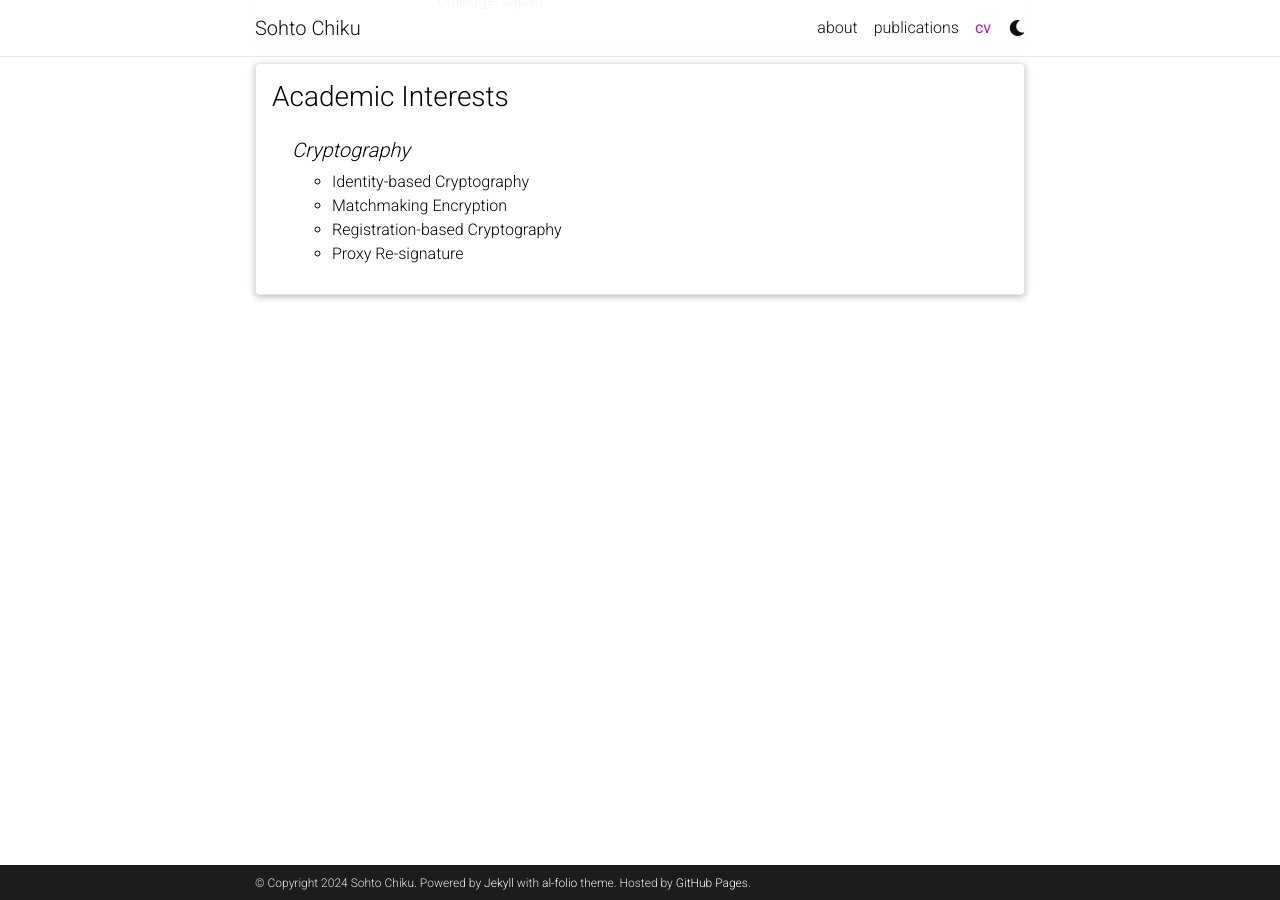
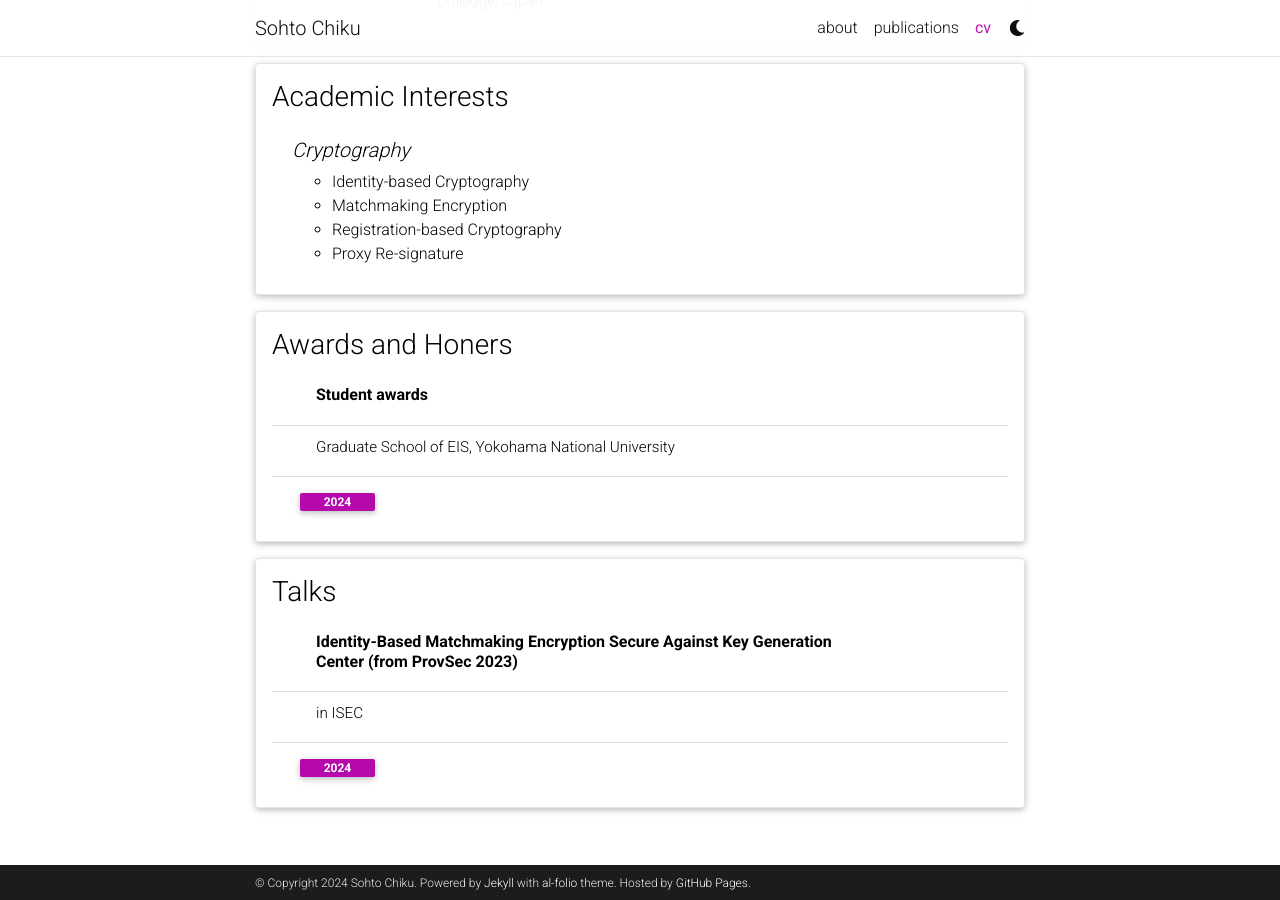
Before and after one commit to csort99/csort99.github.io, a Jekyll site: the page built from _pages/cv.md, in a window 1280 px wide and 900 px high, scrolled down 566 px. Built offline with Jekyll 4.4.1, drawn with Linux system fonts in a browser that asks for light colours; comment, search, counter and statistics services are not loaded; a style sheet for code colours, icons or effects is not loaded.

Commit message:
Update cv.yml

```diff
--- a/_data/cv.yml
+++ b/_data/cv.yml
@@ -29,3 +29,17 @@
         - Matchmaking Encryption
         - Registration-based Cryptography
         - Proxy Re-signature
+
+- title: Awards and Honers
+  type: time_table
+  contents:
+   - title: Student awards
+   - institution: Graduate School of EIS, Yokohama National University
+   - year: 2024
+
+- title: Talks
+  type: time_table
+  contents:
+   - title: Identity-Based Matchmaking Encryption Secure Against Key Generation Center (from ProvSec 2023)
+   - institution: in ISEC
+   - year: 2024
```
